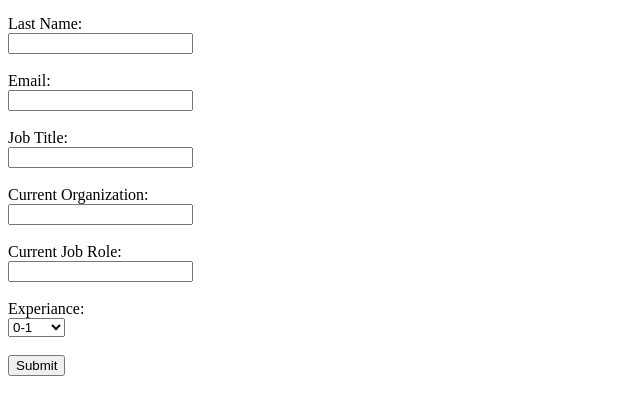
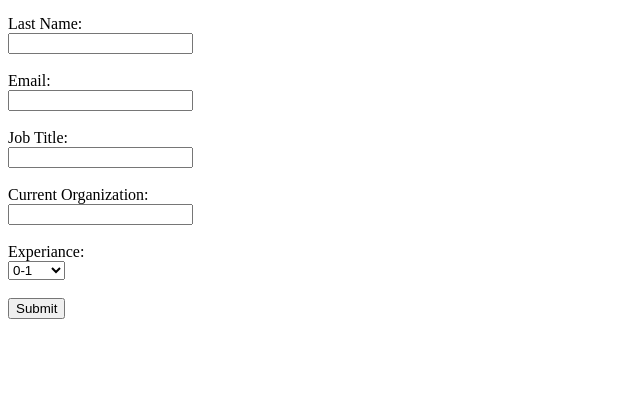
Before and after one commit to nisha-ts-40599/Zapier-Repo, a plain HTML site: page index.html in a window 1280 px wide. Shown: the part 122-536 px from the top of the page, without its empty margins (0-640 px from the left). Drawn offline with Linux system fonts and the light colour scheme.

Commit message:
Update index.html
removed one form element

```diff
--- a/index.html
+++ b/index.html
@@ -22,9 +22,6 @@
 
         <label for="company_name">Current Organization:</label><br>
         <input type="text" id="org_name" name="org_name" required><br><br>
-
-        <label for="company_name">Current Job Role:</label><br>
-        <input type="text" id="job_name" name="job_name" required><br><br>
 
         <label for="experiance">Experiance:</label><br>
         <select id="exp" name="exp" required>
```
